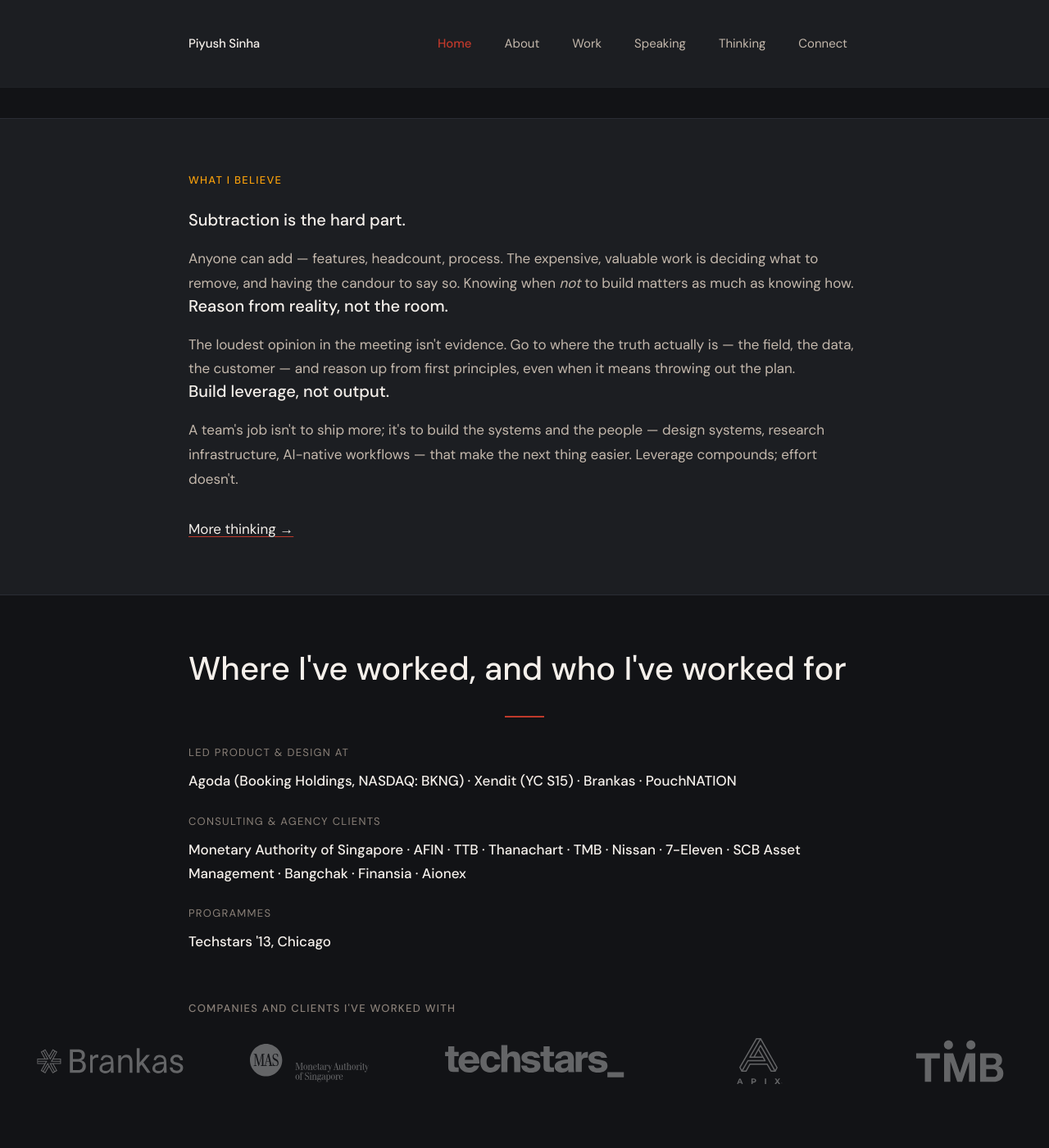
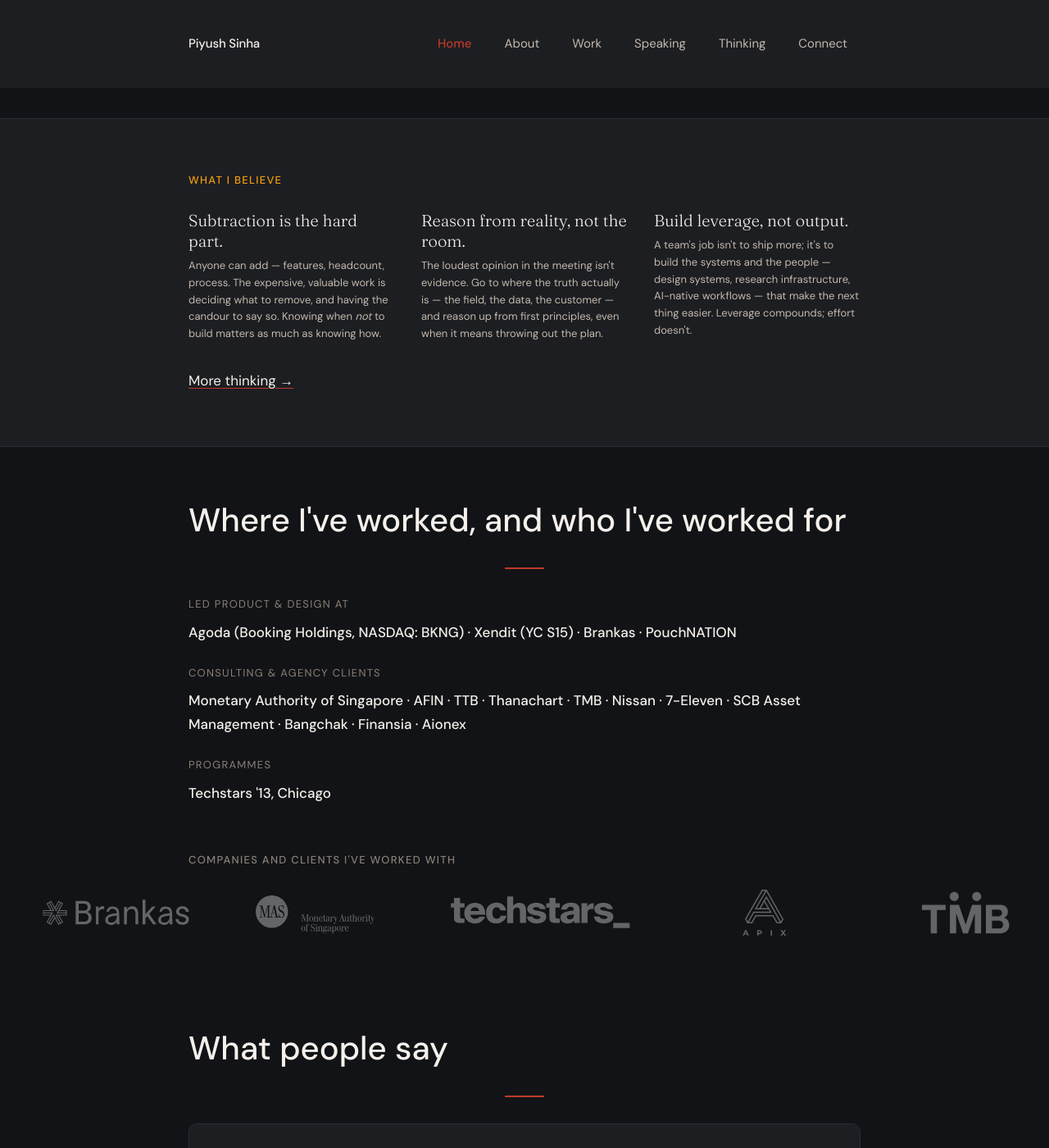
Before and after one commit to piyushsinha/piyushsinha.github.io, a Jekyll site: the page built from index.html, in a window 1280 px wide and 1400 px high, scrolled down 2319 px. Shown: the whole window at 82% size. Built offline with Jekyll 4.4.1, drawn with Linux system fonts in a browser that asks for light colours.

Commit message:
Add files via upload

```diff
--- a/assets/css/styles-v2.css
+++ b/assets/css/styles-v2.css
@@ -221,3 +221,28 @@
 .connect-availability p:last-child { margin-bottom: 0; }
 .connect-list__item { line-height: 1.7; }
 .connect-list__item strong { color: var(--color-text-primary); }
+
+/* --- What I believe: principle grid --- */
+.beliefs {
+  display: grid;
+  grid-template-columns: 1fr;
+  gap: var(--space-4);
+  margin-top: var(--space-2);
+}
+@media (min-width: 768px) {
+  .beliefs { grid-template-columns: repeat(3, 1fr); }
+}
+.belief__title {
+  font-family: var(--font-display);
+  font-weight: var(--weight-light);
+  font-size: var(--font-size-h3);
+  line-height: var(--leading-tight);
+  color: var(--color-text-primary);
+  margin: 0 0 var(--space-1);
+}
+.belief p {
+  font-size: var(--font-size-caption);
+  color: var(--color-text-secondary);
+  line-height: 1.6;
+  margin: 0;
+}
```
